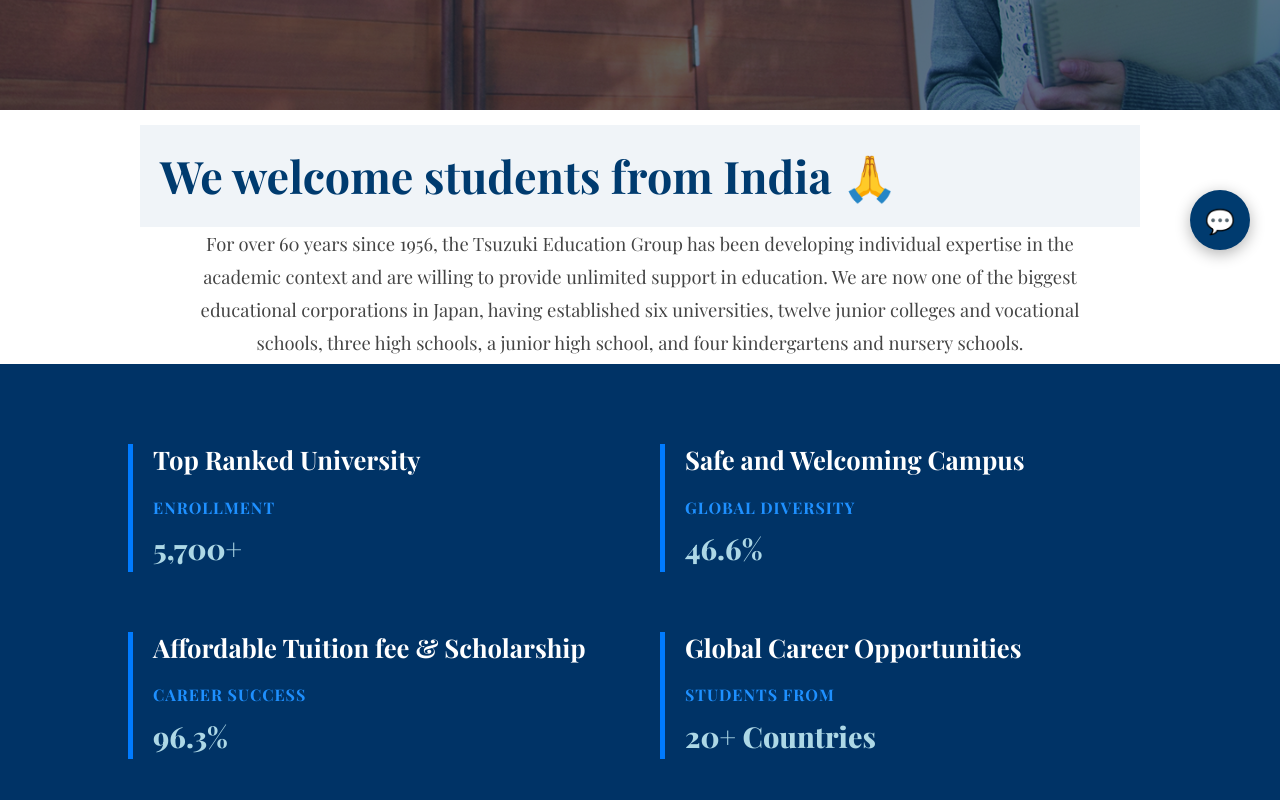
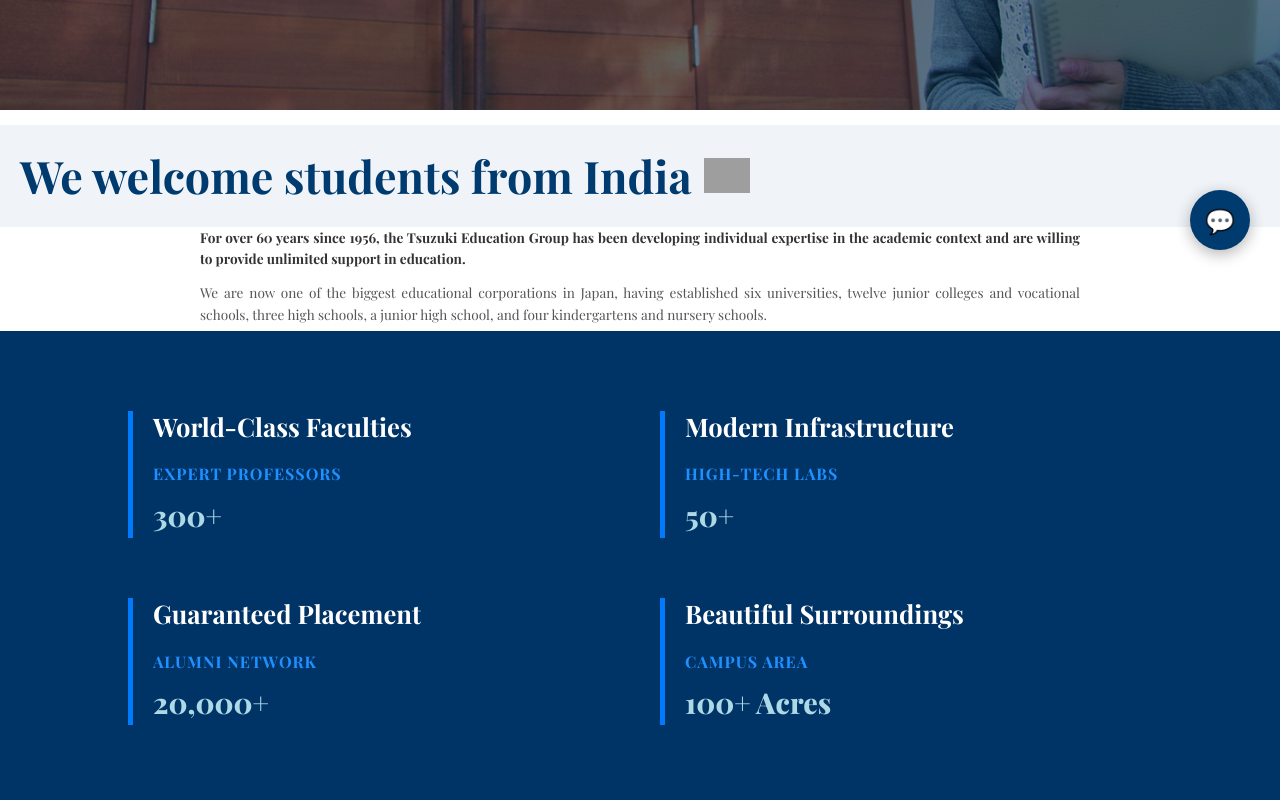
Before and after one commit to CHEHAK-SALUJA/JUE-landing-page-3, a React (Vite) app in the folder JUE-landing-page/frontend/: page / in a window 1280 px wide. Shown: the part 520-1320 px from the top of the page. Built offline with nearby package versions, Linux system fonts and the light colour scheme; grey boxes are pictures that could not be loaded.

Commit message:
changes app.jsx

```diff
--- a/JUE-landing-page/frontend/src/App.jsx
+++ b/JUE-landing-page/frontend/src/App.jsx
@@ -1,6 +1,7 @@
 import React, { useEffect, useState, useRef, useCallback } from 'react';
 import ChatWidget from './components/ChatWidget';
 import './index.css';
+import namasteIcon from './assets/namaste.png';
 
 const Counter = ({ target, duration = 800, suffix = "" }) => {
   const [count, setCount] = useState(0);
@@ -417,11 +418,44 @@
   );
 };
 
+const statsSets = [
+  [
+    { title: "Top Ranked University", label: "ENROLLMENT", value: "5,700+" },
+    { title: "Safe and Welcoming Campus", label: "GLOBAL DIVERSITY", value: "46.6%" },
+    { title: "Affordable Tuition fee & Scholarship", label: "CAREER SUCCESS", value: "96.3%" },
+    { title: "Global Career Opportunities", label: "Students from", value: "20+ Countries" }
+  ],
+  [
+    { title: "World-Class Faculties", label: "EXPERT PROFESSORS", value: "300+" },
+    { title: "Modern Infrastructure", label: "HIGH-TECH LABS", value: "50+" },
+    { title: "Guaranteed Placement", label: "ALUMNI NETWORK", value: "20,000+" },
+    { title: "Beautiful Surroundings", label: "CAMPUS AREA", value: "100+ Acres" }
+  ]
+];
+
 const App = () => {
   const [heroIndex, setHeroIndex] = useState(0);
   const [selectedProgram, setSelectedProgram] = useState("Department of Economics");
   const [showStories, setShowStories] = useState(false);
   const [openFaqIndex, setOpenFaqIndex] = useState(null);
+
+  const [statSetIndex, setStatSetIndex] = useState(0);
+  const [statAnim, setStatAnim] = useState('active');
+
+  useEffect(() => {
+    const statsTimer = setInterval(() => {
+      setStatAnim('slide-out');
+      setTimeout(() => {
+        setStatSetIndex(prev => (prev + 1) % statsSets.length);
+        setStatAnim('slide-in');
+        setTimeout(() => {
+          setStatAnim('active');
+        }, 100); // Wait brief moment, then slide to active
+      }, 500); // 500ms slide out duration
+    }, 4500); // cycle every 4.5 seconds
+
+    return () => clearInterval(statsTimer);
+  }, []);
 
   useEffect(() => {
     const timer = setInterval(() => {
@@ -490,53 +524,35 @@
 
       {/* Indian Welcome Section [NEW] */}
       <section className="indian-welcome reveal">
+        <h2 className="welcome-title">We welcome students from India <img src={namasteIcon} alt="Namaste" className="namaste-icon" /></h2>
         <div className="welcome-container">
-          <h2 className="welcome-title">We welcome students from India 🙏</h2>
-          <p className="welcome-text">
-            For over 60 years since 1956, the Tsuzuki Education Group has been developing individual expertise in the academic context and are willing to provide unlimited support in education. We are now one of the biggest educational corporations in Japan, having established six universities, twelve junior colleges and vocational schools, three high schools, a junior high school, and four kindergartens and nursery schools.
-          </p>
+          <div className="welcome-text-container">
+            <p className="welcome-text-bold">
+              For over 60 years since 1956, the Tsuzuki Education Group has been developing individual expertise in the academic context and are willing to provide unlimited support in education.
+            </p>
+            <p className="welcome-text-normal">
+              We are now one of the biggest educational corporations in Japan, having established six universities, twelve junior colleges and vocational schools, three high schools, a junior high school, and four kindergartens and nursery schools.
+            </p>
+          </div>
         </div>
       </section>
 
       {/* Navy Stats Section [NEW] */}
       <section className="navy-stats reveal">
         <div className="stats-grid">
-          <div className="stats-block">
-            <div className="block-inner">
-              <h3 className="block-title">Top Ranked University</h3>
-              <div className="stat-detail">
-                <span className="stat-label">ENROLLMENT</span>
-                <span className="stat-value">5,700+</span>
+          {statsSets[statSetIndex].map((stat, index) => (
+            <div className="stats-block" key={index}>
+              <div className="block-inner">
+                <div className={`stats-slider-wrapper ${statAnim}`}>
+                  <h3 className="block-title">{stat.title}</h3>
+                  <div className="stat-detail">
+                    <span className="stat-label">{stat.label}</span>
+                    <span className="stat-value">{stat.value}</span>
+                  </div>
+                </div>
               </div>
             </div>
-          </div>
-          <div className="stats-block">
-            <div className="block-inner">
-              <h3 className="block-title">Safe and Welcoming Campus</h3>
-              <div className="stat-detail">
-                <span className="stat-label">GLOBAL DIVERSITY</span>
-                <span className="stat-value">46.6%</span>
-              </div>
-            </div>
-          </div>
-          <div className="stats-block">
-            <div className="block-inner">
-              <h3 className="block-title">Affordable Tuition fee & Scholarship</h3>
-              <div className="stat-detail">
-                <span className="stat-label">CAREER SUCCESS</span>
-                <span className="stat-value">96.3%</span>
-              </div>
-            </div>
-          </div>
-          <div className="stats-block">
-            <div className="block-inner">
-              <h3 className="block-title">Global Career Opportunities</h3>
-              <div className="stat-detail">
-                <span className="stat-label">Students from</span>
-                <span className="stat-value">20+ Countries</span>
-              </div>
-            </div>
-          </div>
+          ))}
         </div>
       </section>
 
```
